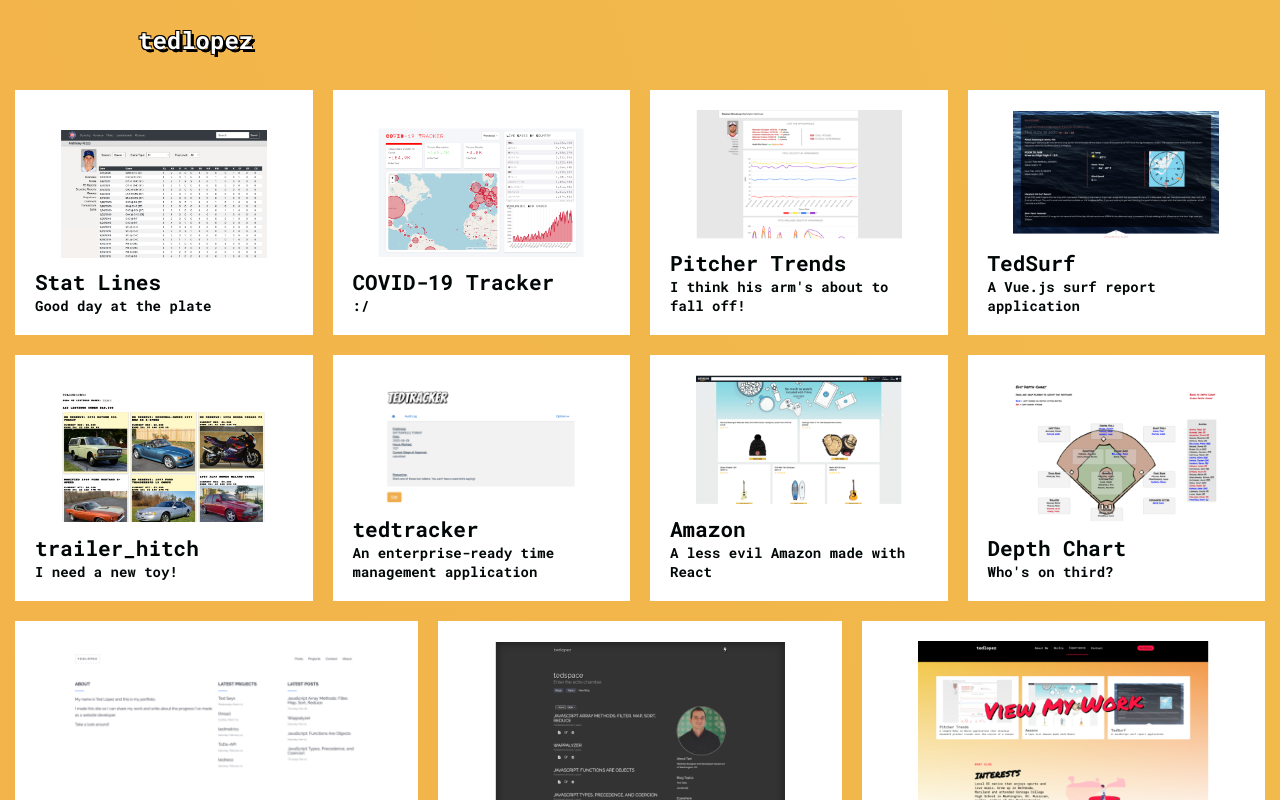
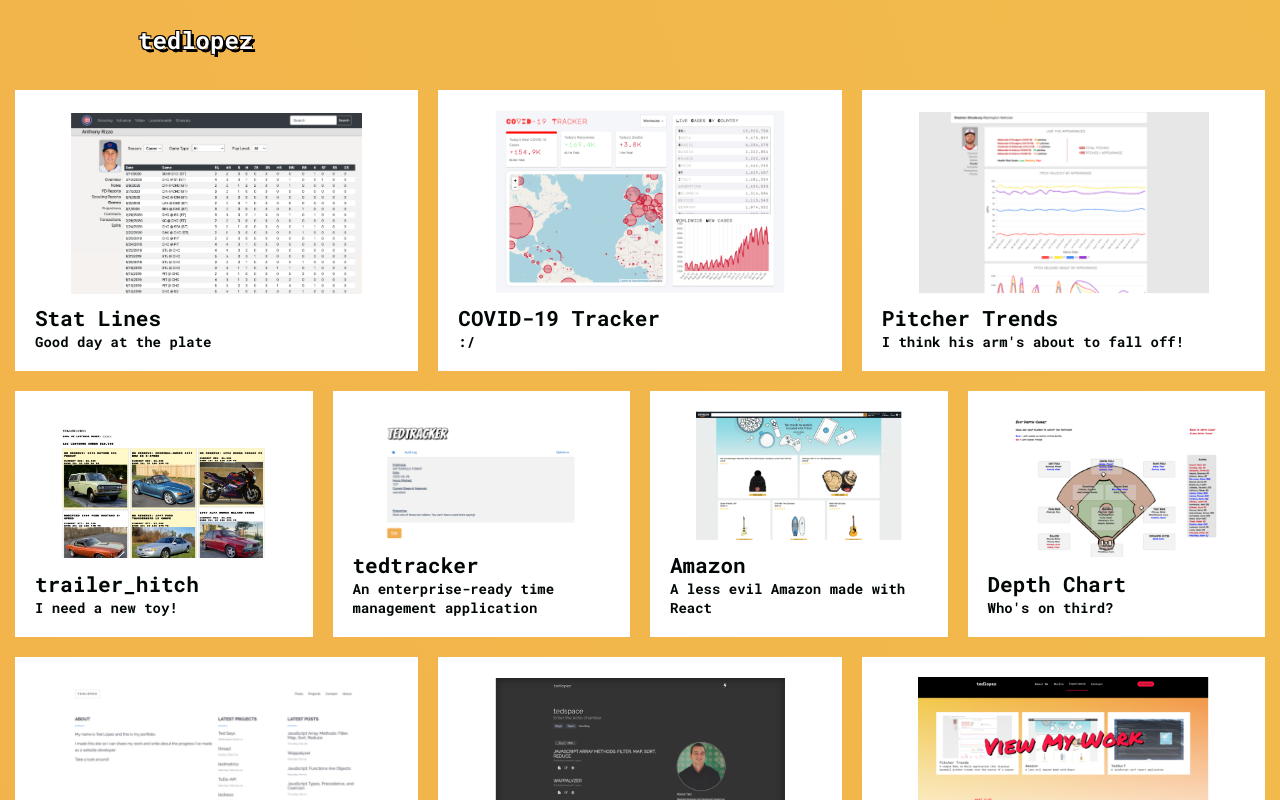
Before and after one commit to teddylopez/tedspace_v3, a React (Create React App) app: page /portfolio in a window 1280 px wide. Shown: the top 800 px of the page. Built offline with nearby package versions, Linux system fonts and the light colour scheme.

Commit message:
Hide portfolio item

```diff
--- a/src/components/Portfolio/index.js
+++ b/src/components/Portfolio/index.js
@@ -46,7 +46,7 @@ function Portfolio() {
               {...pitcherTrendsObj}
               portfolio_object={pitcherTrendsObj}
             />
-            <ItemSection {...tedSurfObj} portfolio_object={tedSurfObj} />
+            { /* <ItemSection {...tedSurfObj} portfolio_object={tedSurfObj} /> */}
           </PortfolioRow>
           <PortfolioRow>
             <ItemSection
```
Also changed, not shown: 1 other file (tests, documents, lock files or other folders).
